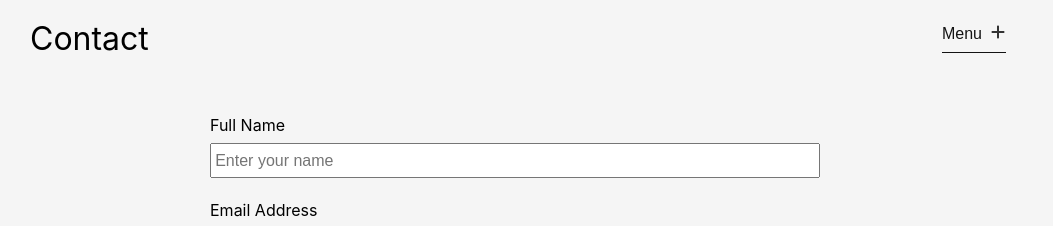
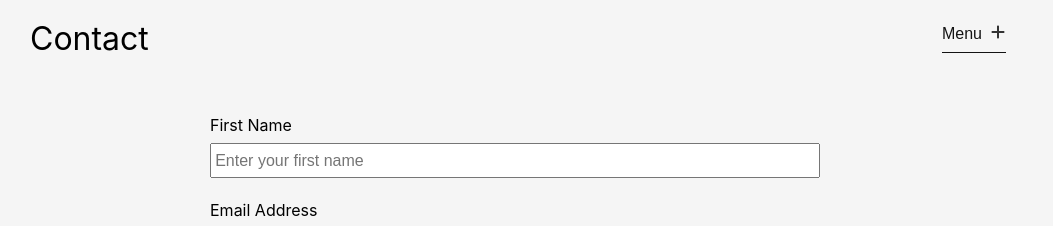
Before and after one commit to orbithammer/theGlitch, a React (Vite) app: page /contact in a window 1280 px wide. Shown: the top 226 px of the page, without its empty margins (130-1183 px from the left). Built offline with nearby package versions, Linux system fonts and the light colour scheme; no server answers; a web font is replaced by a local one.

Commit message:
added spam filter

```diff
--- a/src/pages/contact.tsx
+++ b/src/pages/contact.tsx
@@ -31,7 +31,7 @@ const StyledTextarea = styled(StyledInput)`
     margin: 0.4rem 0 1rem;
 `;
 
-const ErrorMessage = styled.div`
+const StyledErrorMessage = styled.div`
     color: red;
     margin-top: 1rem;
 `;
@@ -47,6 +47,10 @@ const Contact: React.FC = () => {
         const formData = new FormData(event.currentTarget);
 
         formData.append("access_key", contactFormKey);
+
+        if (formData.get('family-name')) {
+            return;
+          }
 
         const object = Object.fromEntries(formData);
         const json = JSON.stringify(object);
@@ -79,8 +83,12 @@ const Contact: React.FC = () => {
         <StyledSection>
             <StyledForm onSubmit={onSubmit}>
                 <StyledInputBox>
-                    <label htmlFor="name">Full Name</label>
-                    <StyledInput type="text" id="name" placeholder="Enter your name" name="name" required />
+                    <label htmlFor="name">First Name</label>
+                    <StyledInput type="text" id="name" placeholder="Enter your first name" name="name" required />
+                </StyledInputBox>
+                <StyledInputBox>
+                    <label htmlFor="family-name" style={{display: 'none'}}>Family Name</label>
+                    <StyledInput type="text" id="family-name" name="family-name" placeholder="Enter your family name" style={{display: 'none'}} />
                 </StyledInputBox>
                 <StyledInputBox className="input-box">
                     <label htmlFor="email">Email Address</label>
@@ -91,7 +99,7 @@ const Contact: React.FC = () => {
                     <StyledTextarea id="message" placeholder="Enter your message" name="message" required></StyledTextarea>
                 </StyledInputBox>
                 <button type="submit">Send</button>
-                {error && <ErrorMessage>{error}</ErrorMessage>}
+                {error && <StyledErrorMessage>{error}</StyledErrorMessage>}
             </StyledForm>
         </StyledSection>
     );
```
Also changed, not shown: public/contact.tsx (deleted, +0 -9 lines).
